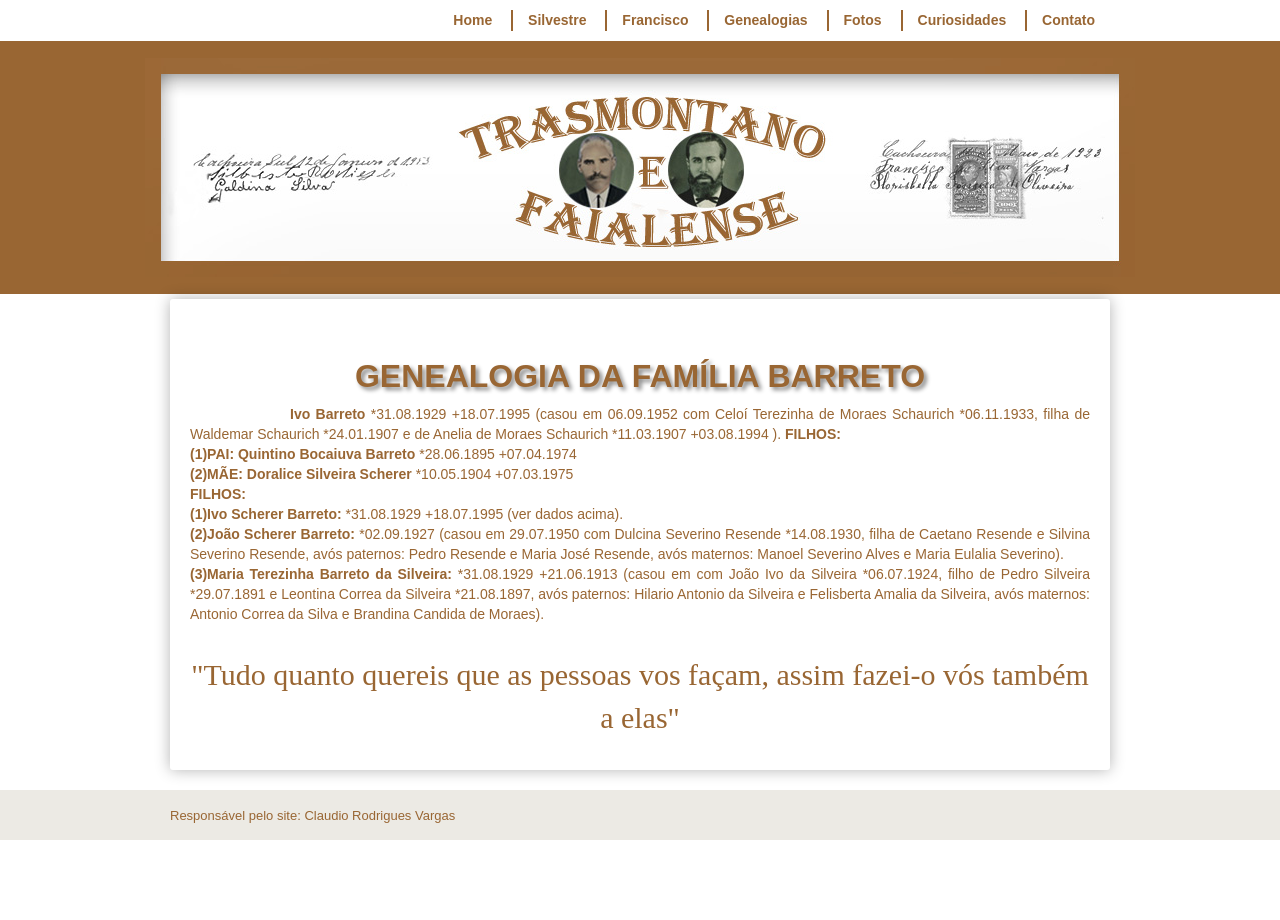
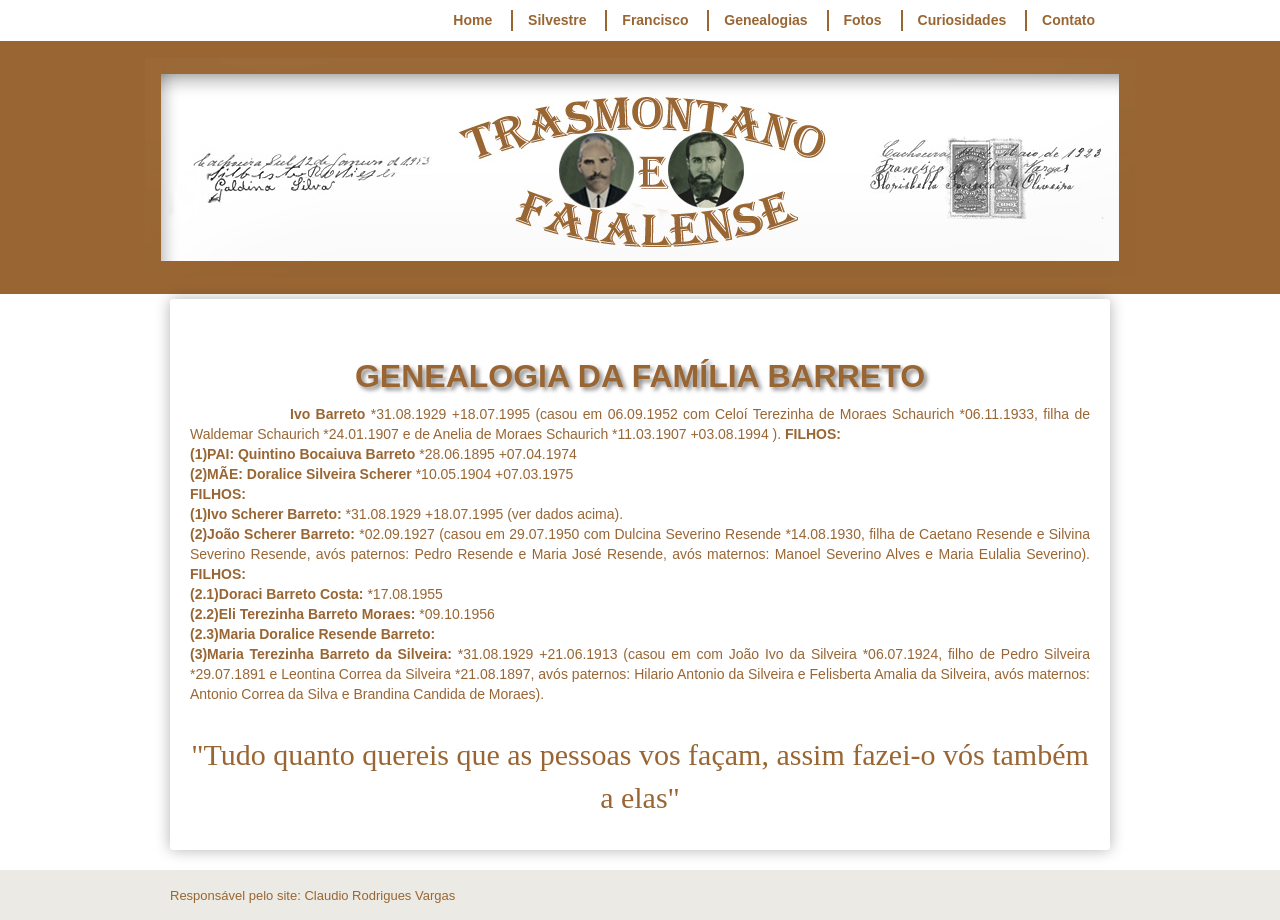
Before and after one commit to claudiovargas1955/claudiovargas1955.github.io, a Jekyll site: the page built from _pages/familia-barreto.html, in a window 1280 px wide. Built offline with Jekyll 4.4.1, drawn with Linux system fonts in a browser that asks for light colours; some web fonts are replaced.

Commit message:
Update familia-barreto.html

```diff
--- a/_pages/familia-barreto.html
+++ b/_pages/familia-barreto.html
@@ -105,7 +105,10 @@ details[open] summary {color:#996633;
 <b>(1)Ivo Scherer Barreto: </b>*31.08.1929 +18.07.1995 (ver dados acima). <br>
 <b>(2)João Scherer Barreto: </b>*02.09.1927 (casou em 29.07.1950 com Dulcina Severino Resende *14.08.1930, filha de Caetano Resende e
 Silvina Severino Resende, avós paternos: Pedro Resende e Maria José Resende, avós maternos: Manoel Severino Alves e Maria Eulalia
-Severino).<br>
+Severino). <b>FILHOS: </b><br>
+<b>(2.1)Doraci Barreto Costa: </b>*17.08.1955<br>
+<b>(2.2)Eli Terezinha Barreto Moraes: </b>*09.10.1956<br>
+<b>(2.3)Maria Doralice Resende Barreto: </b><br>
 <b>(3)Maria Terezinha Barreto da Silveira: </b>*31.08.1929 +21.06.1913 (casou em com João Ivo da Silveira *06.07.1924, filho de
 Pedro Silveira *29.07.1891 e Leontina Correa da Silveira *21.08.1897, avós paternos: Hilario Antonio da Silveira e Felisberta Amalia da
 Silveira, avós maternos: Antonio Correa da Silva e Brandina Candida de Moraes).<br><br>
```
